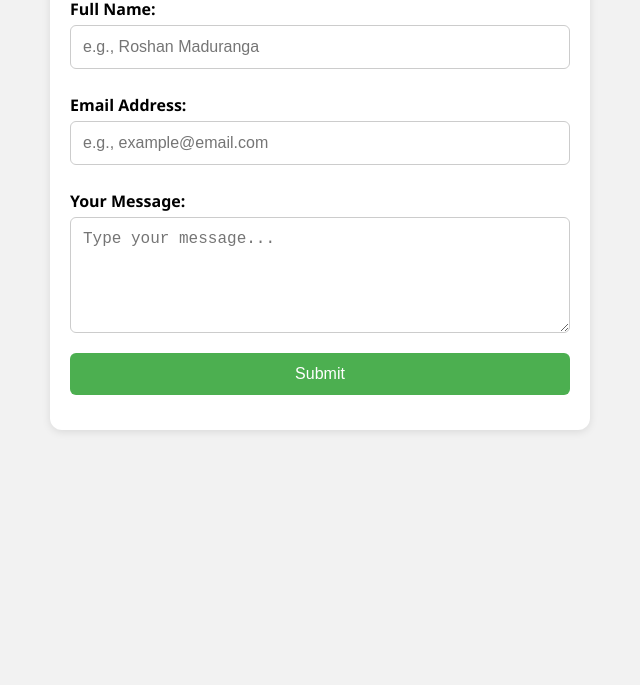
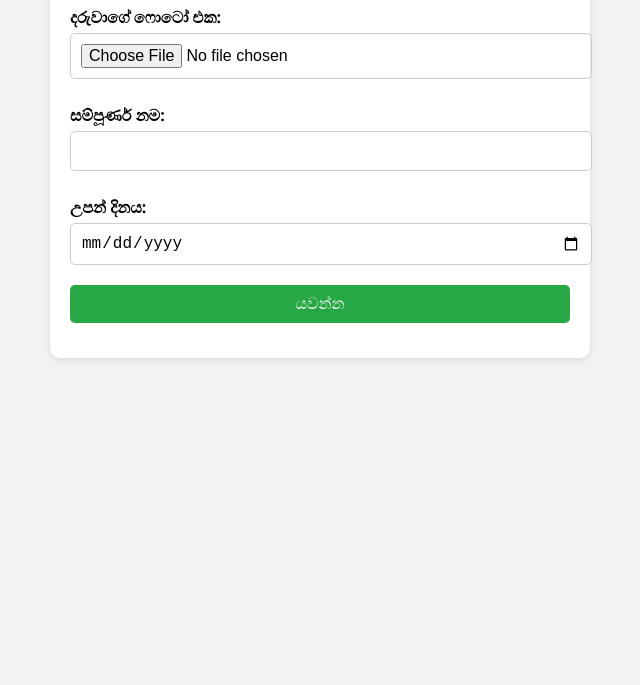
Before and after one commit to roshanmdrng/SNS-Data-Collection-Entry, a plain HTML site: page index.html in a window 1280 px wide. Shown: the part 115-800 px from the top of the page, without its empty margins (320-960 px from the left). Drawn offline with Linux system fonts and the light colour scheme.

Commit message:
Update index.html
Signed-off-by: roshanmdrng <roshanmdrng@gmail.com>

```diff
--- a/index.html
+++ b/index.html
@@ -1,13 +1,11 @@
 <!DOCTYPE html>
-<html lang="en">
+<html>
 <head>
-  <meta charset="UTF-8">
   <meta name="viewport" content="width=device-width, initial-scale=1">
-  <title>Mobile Form</title>
+  <title>දරුවාගේ තොරතුරු</title>
   <style>
     body {
       font-family: 'Segoe UI', sans-serif;
-      margin: 0;
       padding: 20px;
       background-color: #f2f2f2;
     }
@@ -15,70 +13,64 @@
     .container {
       max-width: 500px;
       margin: auto;
-      background-color: #ffffff;
+      background-color: #fff;
       padding: 20px;
-      border-radius: 12px;
-      box-shadow: 0 2px 8px rgba(0,0,0,0.1);
+      border-radius: 10px;
+      box-shadow: 0 2px 6px rgba(0,0,0,0.1);
     }
-h2 {
+
+    h2 {
       text-align: center;
     }
 
     label {
+      font-weight: bold;
       display: block;
       margin-top: 10px;
-      margin-bottom: 5px;
-      font-weight: bold;
     }
 
-    input, textarea, button {
+    input, textarea, select, button {
       width: 100%;
-      padding: 12px;
-      border-radius: 6px;
+      padding: 10px;
+      margin-top: 5px;
+      margin-bottom: 15px;
+      border-radius: 5px;
       border: 1px solid #ccc;
-      box-sizing: border-box;
-      margin-bottom: 15px;
       font-size: 16px;
     }
-  button {
-      background-color: #4CAF50;
+
+    button {
+      background-color: #28a745;
       color: white;
       border: none;
     }
 
     button:hover {
-      background-color: #45a049;
-    }
-
-    @media (max-width: 600px) {
-      body {
-        padding: 10px;
-      }
+      background-color: #218838;
     }
   </style>
 </head>
 <body>
   <div class="container">
-    <h2>📋 Contact Us</h2>
-    <form id="contactForm">
-      <label>Full Name:</label>
-      <input type="text" name="name" placeholder="e.g., Roshan Maduranga" required>
-<label>Email Address:</label>
-      <input type="email" name="email" placeholder="e.g., example@email.com" required>
+    <h2>දරුවාගේ තොරතුරු</h2>
+    <form id="studentForm">
+      <label>දරුවාගේ ෆොටෝ එක:</label>
+      <input type="file" name="photo" accept="image/*">
 
-      <label>Your Message:</label>
-      <textarea name="message" placeholder="Type your message..." rows="5" required></textarea>
+      <label>සම්පූර්ණ නම:</label>
+      <input type="text" name="fullname" required>
 
-      <button type="submit">Submit</button>
+      <label>උපන් දිනය:</label>
+      <input type="date" name="dob" required>
+
+      <button type="submit">යවන්න</button>
     </form>
   </div>
 
   <script>
-    const form =
-document.getElementById('contactForm');
-    form.addEventListener('submit', function(e) {
+    document.getElementById('studentForm').addEventListener('submit', function(e) {
       e.preventDefault();
-      alert("✅ Your form was submitted. (No backend connected yet)");
+      alert("✅ තොරතුරු යවා ඇත. (මෙම තොරතුරු තවමත් server එකකට save නොවෙයි)");
     });
   </script>
 </body>
```
